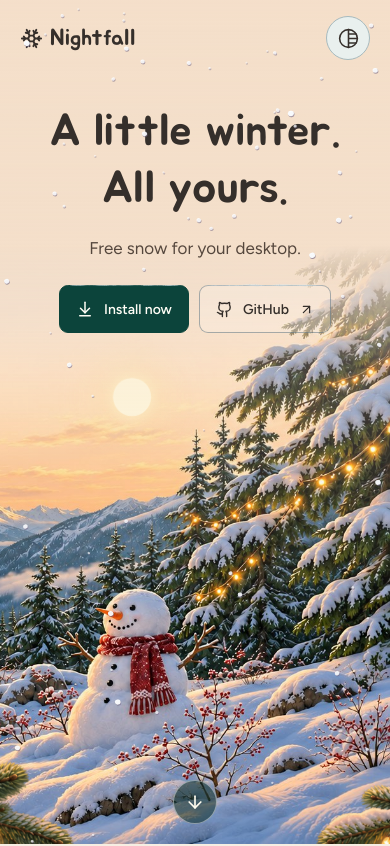
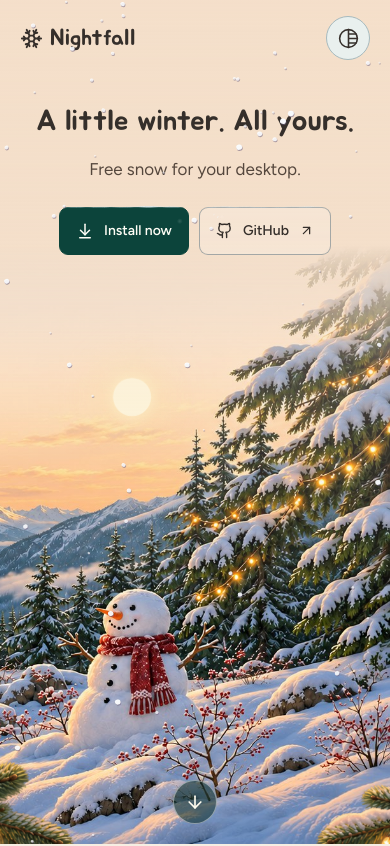
Before and after one commit to romeirofernandes/nightfall, a React (Vite) app in the folder website/: page / in a window 390 px wide. Shown: the top 846 px of the page. Built offline with nearby package versions, Linux system fonts and the light colour scheme.

Commit message:
Keep the hero title on one line and brighten footer credits

```diff
--- a/website/src/landing.css
+++ b/website/src/landing.css
@@ -70,9 +70,13 @@ body:has(.landing) { margin: 0; background: #eef4f8; }
  transform: none;
 }
 .landing .landing-theme-toggle:hover { background: var(--field-hover); }
-.landing-copy { position: relative; padding-top: clamp(32px, 5vh, 64px); text-align: center; }
-.landing-copy h1 { margin: 0; font: 400 clamp(64px, 6.65vw, 110px)/1.22 Jua, system-ui, sans-serif; letter-spacing: normal; text-wrap: balance; }
-.landing-copy h1 span { white-space: nowrap; }
+.landing-copy { position: relative; container-type: inline-size; padding-top: clamp(32px, 5vh, 64px); text-align: center; }
+.landing-copy h1 {
+ margin: 0;
+ font: 400 min(clamp(64px, 6.65vw, 110px), 8.3cqi)/1.22 Jua, system-ui, sans-serif;
+ letter-spacing: normal;
+ white-space: nowrap;
+}
 .landing-copy > p { margin: 18px 0 28px; color: var(--muted); font-size: clamp(18px, 1.8vw, 26px); line-height: 1.5; }
 .landing-header, .landing-copy h1, .winter-passage h2, .winter-features { color: var(--scene-ink); }
 .landing-copy > p, .winter-passage p, .winter-features p { color: var(--scene-muted); }
@@ -182,8 +186,6 @@ body:has(.landing) { margin: 0; background: #eef4f8; }
 }
 @media (min-aspect-ratio: 19/10) { .winter-landscape { object-position: center 52%; } }
 @media (max-width: 900px) {
-  .landing-copy h1 { font-size: clamp(58px, 8vw, 76px); }
-  .landing-copy h1 span { display: block; }
   .landing-copy { padding-top: 26px; }
   .winter-landscape { object-position: 60% center; }
 }
@@ -194,7 +196,6 @@ body:has(.landing) { margin: 0; background: #eef4f8; }
   .landing-brand svg { width: 23px; }
   .landing-header-actions { gap: 4px; }
   .landing-copy { padding-top: 28px; }
-  .landing-copy h1 { font-size: clamp(39px, 11.5vw, 64px); line-height: 1.27; }
   .landing-copy > p { margin: 18px auto 24px; font-size: 17px; max-width: 25ch; }
   .landing-actions { gap: 10px; }
   .landing .landing-actions .landing-button { min-width: 0; min-height: 48px; padding-inline: 16px; font-size: 14px; }
@@ -515,12 +516,12 @@ body:has(.landing) { margin: 0; background: #eef4f8; }
  text-decoration-line: underline;
  text-decoration-style: wavy;
  text-decoration-color: var(--credit-underline);
- text-decoration-thickness: 1.5px;
+ text-decoration-thickness: 2px;
  text-underline-offset: 4px;
 }
-.winter-credits a:nth-of-type(1) { --credit-underline: #80313e; }
-.winter-credits a:nth-of-type(2) { --credit-underline: #1b5a3e; }
-.winter-credits a:nth-of-type(3) { --credit-underline: #6f4708; }
+.winter-credits a:nth-of-type(1) { --credit-underline: #a51635; }
+.winter-credits a:nth-of-type(2) { --credit-underline: #006044; }
+.winter-credits a:nth-of-type(3) { --credit-underline: #814600; }
 
 @media (max-width: 840px) {
  .winter-ending {
```
Also changed, not shown: 5 other files (tests, documents, lock files or other folders).
